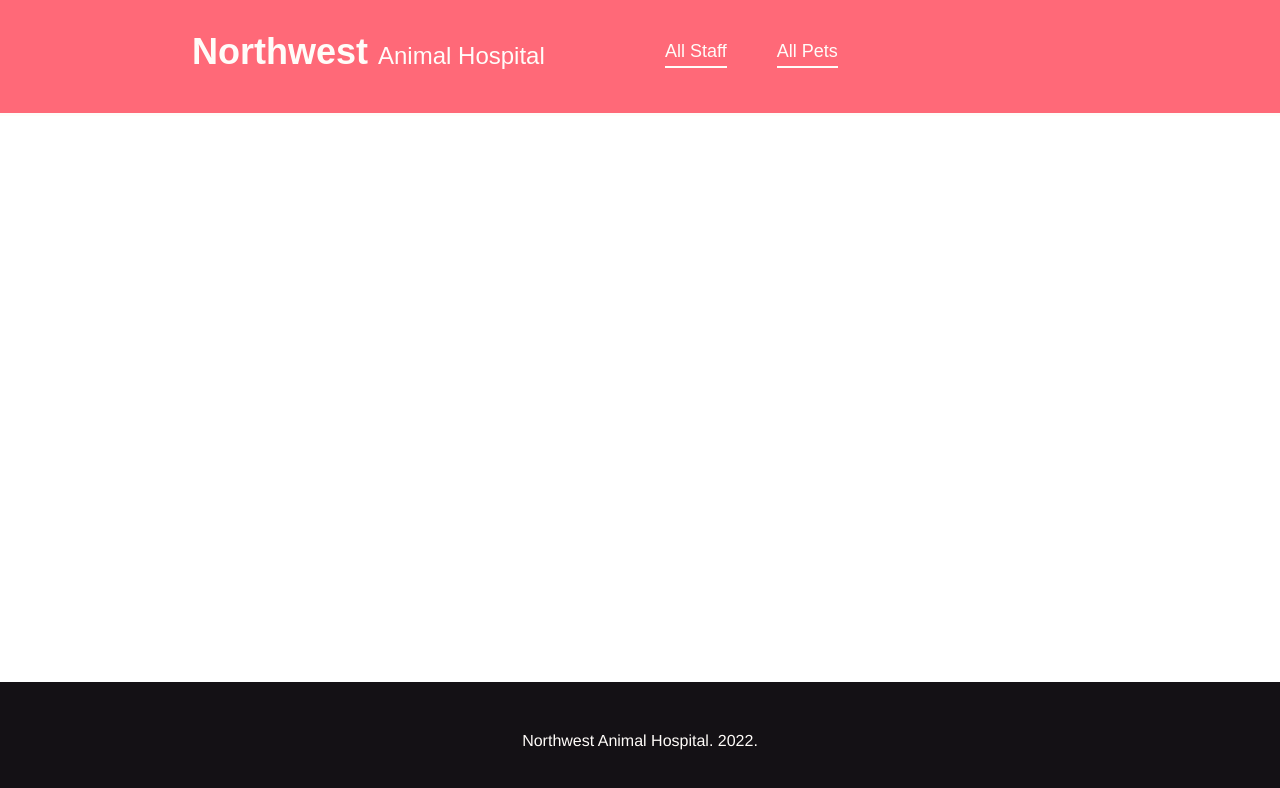
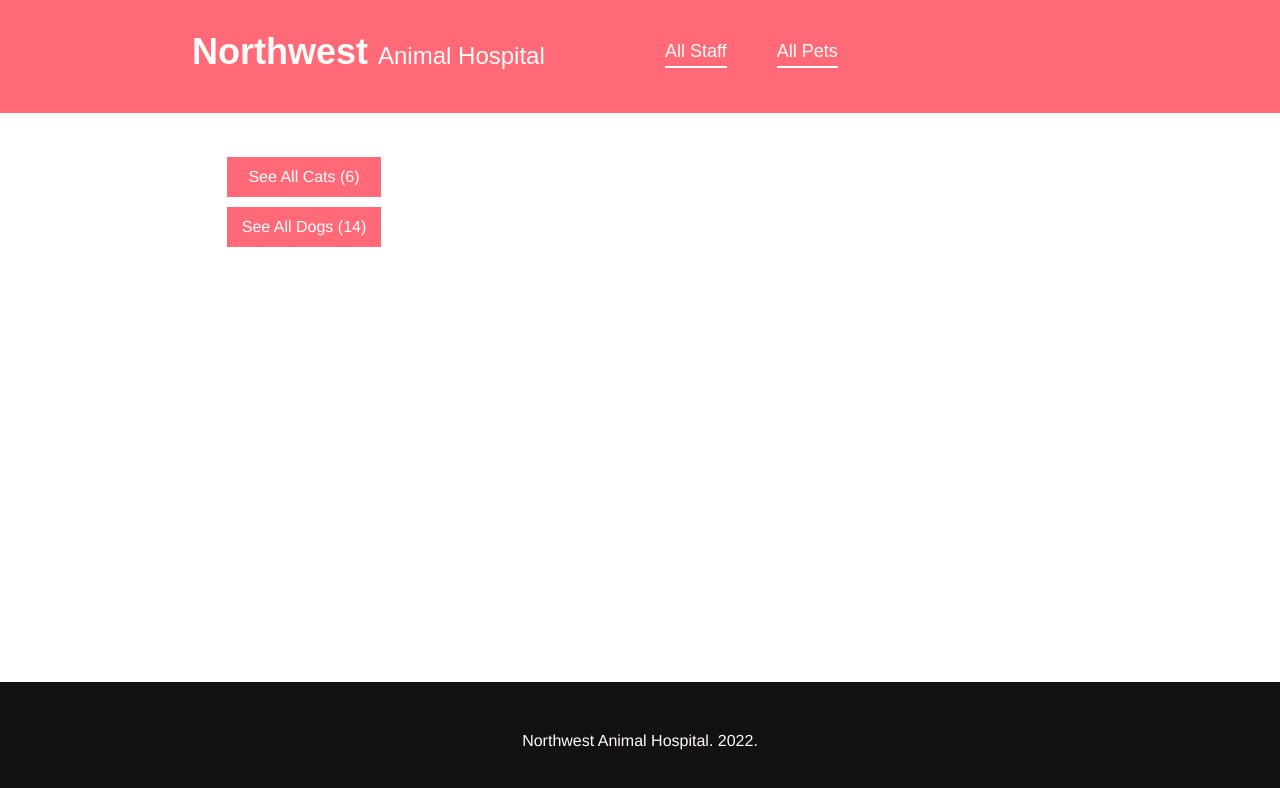
Before and after one commit to 9-4-pursuit/lab-react-router, a React (Create React App) app: page /pets/1 in a window 1280 px wide. Shown: the top 788 px of the page. Built offline with nearby package versions, Linux system fonts and the light colour scheme; a web font is replaced by a local one.

Commit message:
cleaned and improved the code. used useParams.

```diff
--- a/src/App.js
+++ b/src/App.js
@@ -31,9 +31,8 @@ function App() {
         <Routes>
           <Route path="/" element={<Home employees={employees} owners={owners} pets={pets} />} />
           <Route path="/staff" element={<StaffList employees={employees} />} />
-          <Route path="/pets" element={<Navigate to="/pets/cats" />} />
-          <Route path="/pets/cats" element={<PetsList pets={pets} kind={"cat"} />} />
-          <Route path="/pets/dogs" element={<PetsList pets={pets} kind={"dog"} />} />
+          <Route path="/pets" element={<Navigate to="cats" />} />
+          <Route path="/pets/:kind" element={<PetsList pets={pets} />} />
         </Routes>
       </main>
       <Footer />
--- a/src/components/pets/PetsList.js
+++ b/src/components/pets/PetsList.js
@@ -1,9 +1,10 @@
 import PetsListNav from "./PetsListNav";
 import Pet from "./Pet";
 import "./PetsList.css";
+import { useParams } from "react-router-dom";
 
-export const PetsList = ({ pets, kind }) => {
-  const animal = pets.filter(pet => pet.kind === kind);
+export const PetsList = ({ pets }) => {
+  const { kind } = useParams();
   const [cats, dogs] = pets.reduce(
     (acc, pet) => {
       const position = pet.kind === "Cat" ? 0 : 1;
@@ -18,27 +19,12 @@ export const PetsList = ({ pets, kind }) => {
       <PetsListNav cats={cats} dogs={dogs} />
       <section className="pets-list">
         {
-          kind === "cat"
+          kind === "cats"
           ? cats.map((cat) => <Pet key={cat.id} kind="cat" pet={cat} />)
-          : kind === "dog"
+          : kind === "dogs"
             ? dogs.map((dog) => <Pet key={dog.id} kind="dog" pet={dog} />)
             : null
         }
-
-        {/* All pets */}
-        {/* {animal.map((pet) => {
-          <Pet key={pet.id} kind={pet.kind} pet={pet} />
-        })} */}
-
-        {/* All cats section */}
-        {/* {cats.map((cat) => (
-          <Pet key={cat.id} kind="cat" pet={cat} />
-        ))} */}
-
-        {/* All dogs section */}
-        {/* {dogs.map((dog) => (
-          <Pet key={dog.id} kind="dog" pet={dog} />
-        ))} */}
       </section>
     </section>
   );
```
